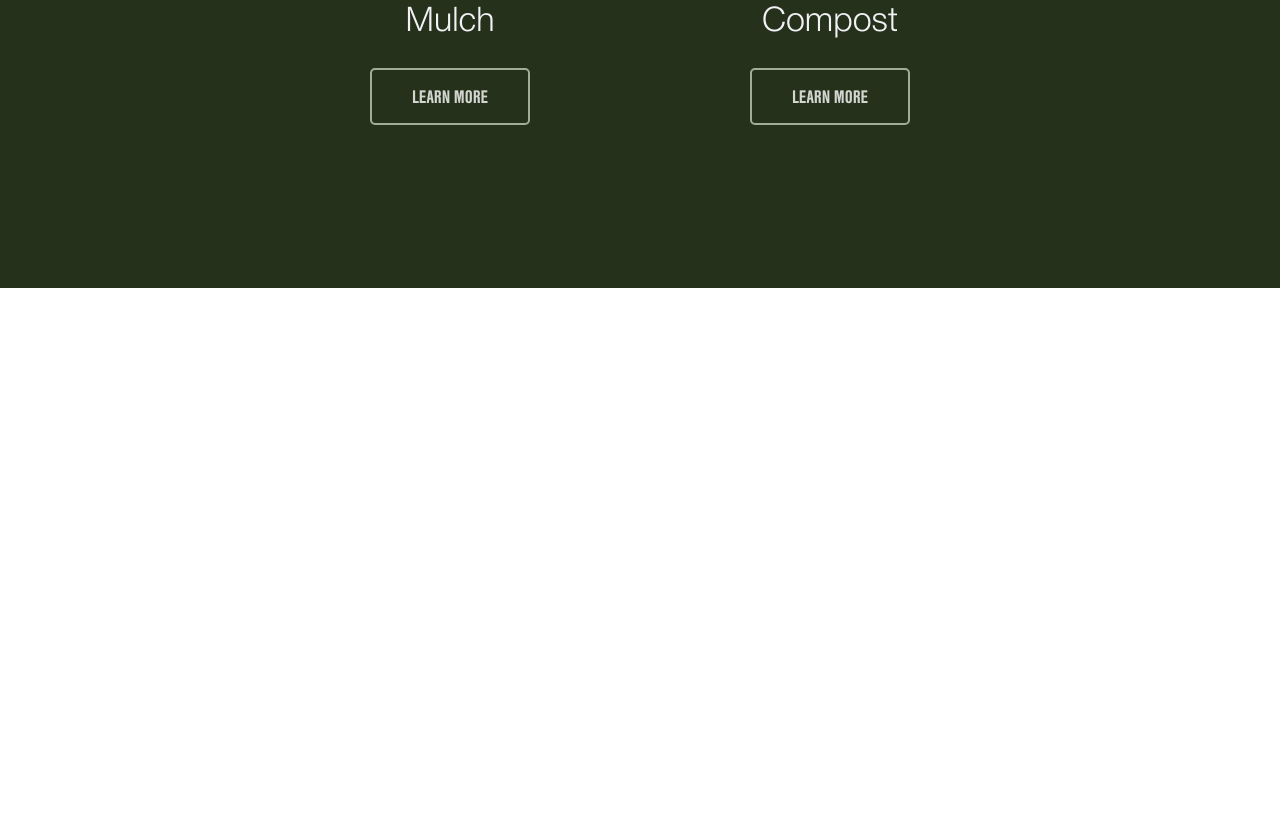
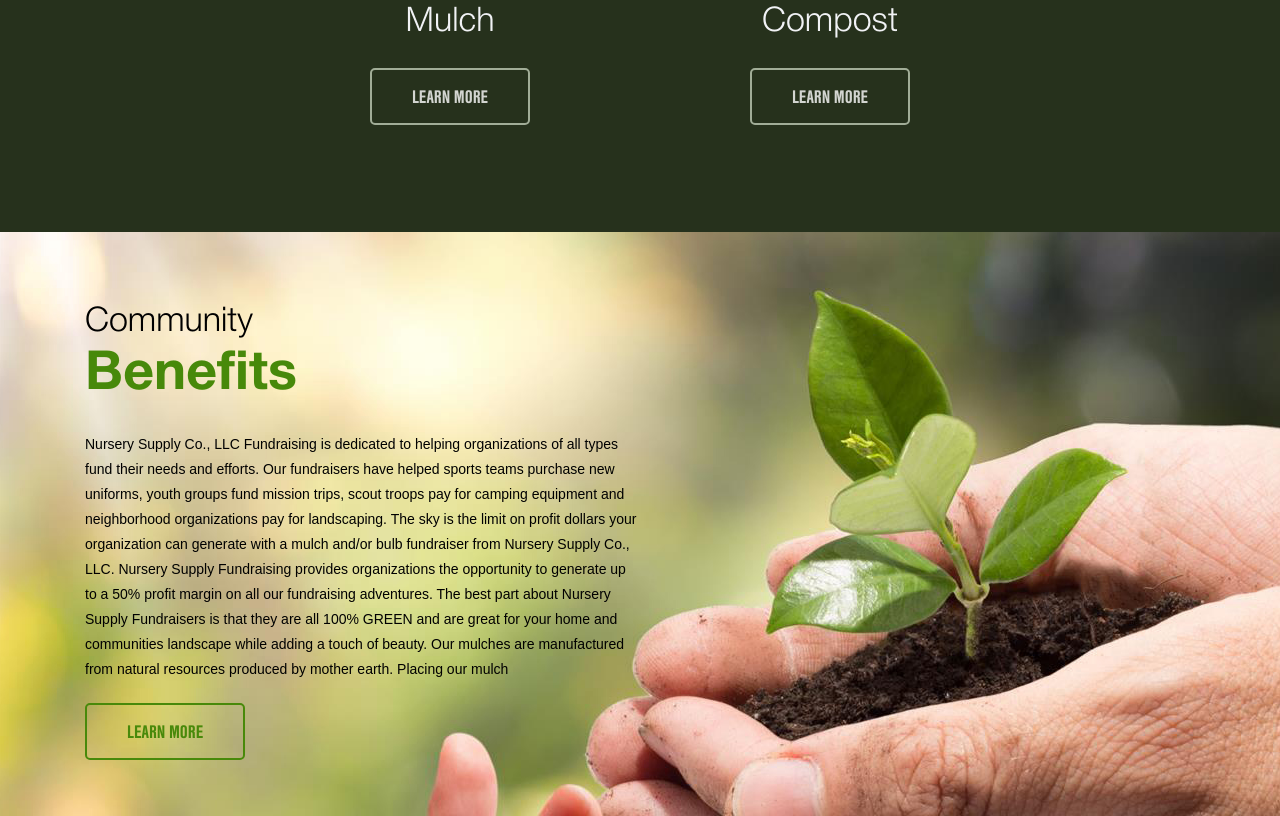
Before and after one commit to NatashaShytsko/nursery, a plain HTML site: page index.html in a window 1280 px wide. Shown: the part 1515-2331 px from the top of the page. Before the commit the page ends 1803 px from the top, so only its background shows below. Drawn offline with Linux system fonts and the light colour scheme.

Commit message:
Added community section

```diff
--- a/css/style.css
+++ b/css/style.css
@@ -7,6 +7,12 @@
 @font-face{
     font-family: 'HelveticaNeueCyr-Light';
     src: url('../fonts/HelveticaNeueCyr-Light.otf');
+    font-weight: normal;
+    font-style: normal;
+}
+@font-face{
+    font-family: 'HelveticaNeueCyr-Bold';
+    src: url('../fonts/HelveticaNeueCyr-Bold.otf');
     font-weight: normal;
     font-style: normal;
 }
@@ -111,6 +117,7 @@ header .about .text{
     margin-right:-15px;
     margin-left:-15px;
     justify-content: center;
+    margin-bottom: -5%;
 }
 .products .card {
     position:relative;
@@ -134,7 +141,7 @@ header .about .text{
     color:  #f1f2f5;
     line-height: 1.176;
 }
-.products .card .button a{
+.products .card .button a, .community .benefits .button a{
     font: 1.9em 'NimbusSanTConBold', sans-serif;
     color:  rgba(255, 255, 255, 0.8);
     line-height: 2.105;
@@ -148,3 +155,40 @@ header .about .text{
     color: #8dc705;
     border-color: #8dc705;
 }
+.community{
+    background: url('../img/background-community.png') no-repeat;
+    background-size: cover;
+    padding: 5% 0;
+}
+.community .benefits{
+    width: 50%;
+}
+.community .benefits h2{
+    font: 3.4em 'HelveticaNeueCyr-Light', sans-serif;
+    color:  #000000;
+    line-height: 1.559;
+    margin: 0;
+}
+.community .benefits h3{
+    font: 5.4em 'HelveticaNeueCyr-Bold', sans-serif;
+    color:  #47890a;
+    line-height: 0.981;
+    margin: 0 0 30px;
+}
+.community .benefits .text{
+    font: 1.4em Arial, sans-serif;
+    color:  #000000;
+    line-height: 1.786;
+
+}
+.community .benefits .button{
+    margin-top: 30px;
+}
+.community .benefits .button a{
+    color: #48890a;
+    border-color: #48890a;
+}
+.community .benefits .button:hover a{
+    color: white;
+    border-color: white;
+}
--- a/index.html
+++ b/index.html
@@ -60,5 +60,17 @@
         </div>
     </div>
 </div>
+<div class="community">
+    <div class="container">
+        <div class="benefits">
+            <h2>Community</h2>
+            <h3>Benefits</h3>
+            <span class="text">Nursery Supply Co., LLC Fundraising is dedicated to helping organizations of all types fund their needs and efforts. Our fundraisers have helped sports teams purchase new uniforms, youth groups fund mission trips, scout troops pay for camping equipment and neighborhood organizations pay for landscaping. The sky is the limit on profit dollars your organization can generate with a mulch and/or bulb fundraiser from Nursery Supply Co., LLC.
+
+Nursery Supply Fundraising provides organizations the opportunity to generate up to a 50% profit margin on all our fundraising adventures. The best part about Nursery Supply Fundraisers is that they are all 100% GREEN and are great for your home and communities landscape while adding a touch of beauty. Our mulches are manufactured from natural resources produced by mother earth. Placing our mulch</span>
+            <div class="button"><a href="">learn more</a></div>
+        </div>
+    </div>
+</div>
 </body>
 </html>
```
Also changed, not shown: img/background-community.png (added).
